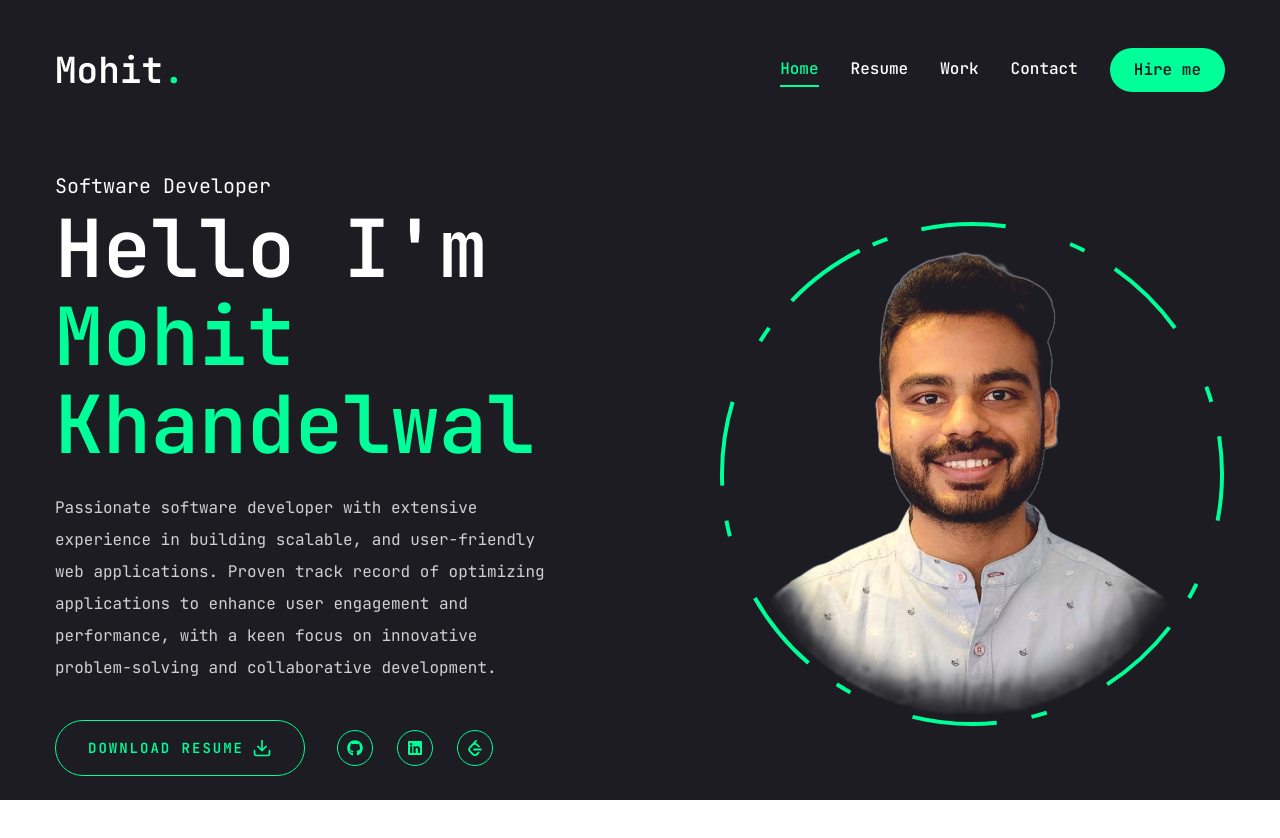
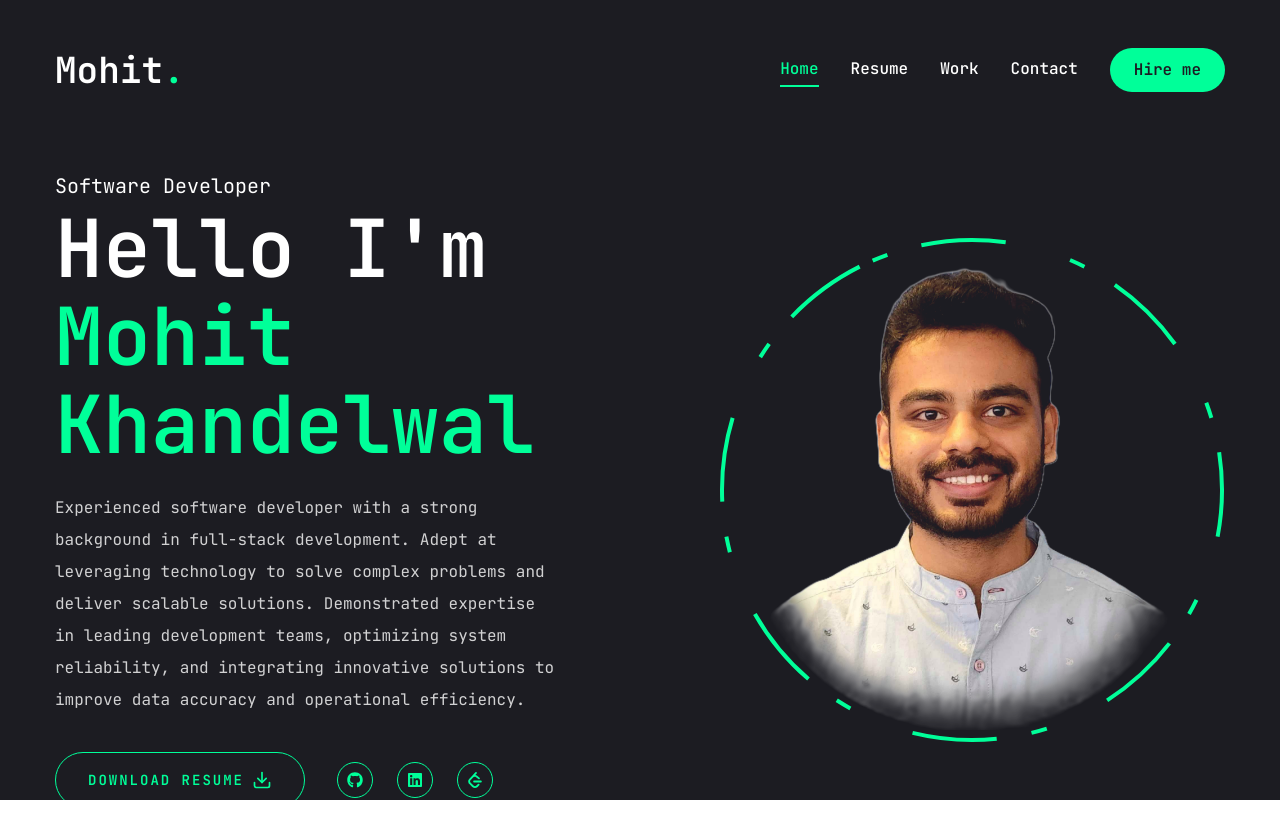
Before and after one commit to mohit1508/mohit-portfolio, a Next.js app: page / in a window 1280 px wide. Shown: the top 838 px of the page. Built offline with nearby package versions, Linux system fonts and the light colour scheme.

Commit message:
updated resume link and intro

```diff
--- a/app/page.js
+++ b/app/page.js
@@ -8,7 +8,7 @@ import Social from "@/components/Social";
 // import Stats from "@/components/Stats";
 
 const Home = () => {
-  const resume_address = "https://drive.google.com/file/d/1JejQO7XprKBDakN1UGbDUD1c0pnyWx-V/view";
+  const resume_address = "https://drive.google.com/file/d/1UgdE8wVMcHHVBUZ9nFGezd474AFE5SKW/view";
   return (
     <section className="h-full">
       <div className="container mx-auto">
@@ -20,7 +20,7 @@ const Home = () => {
               Hello I&apos;m <br /> <span className="text-accent">Mohit Khandelwal</span>
             </h1>
             <p className="max-w-[500px] mb-9 text-white/80">
-              Passionate software developer with extensive experience in building scalable, and user-friendly web applications. Proven track record of optimizing applications to enhance user engagement and performance, with a keen focus on innovative problem-solving and collaborative development.
+              Experienced software developer with a strong background in full-stack development. Adept at leveraging technology to solve complex problems and deliver scalable solutions. Demonstrated expertise in leading development teams, optimizing system reliability, and integrating innovative solutions to improve data accuracy and operational efficiency.
             </p>
             {/* btn and socials */}
             <div className="flex flex-col xl:flex-row items-center gap-8">
```
